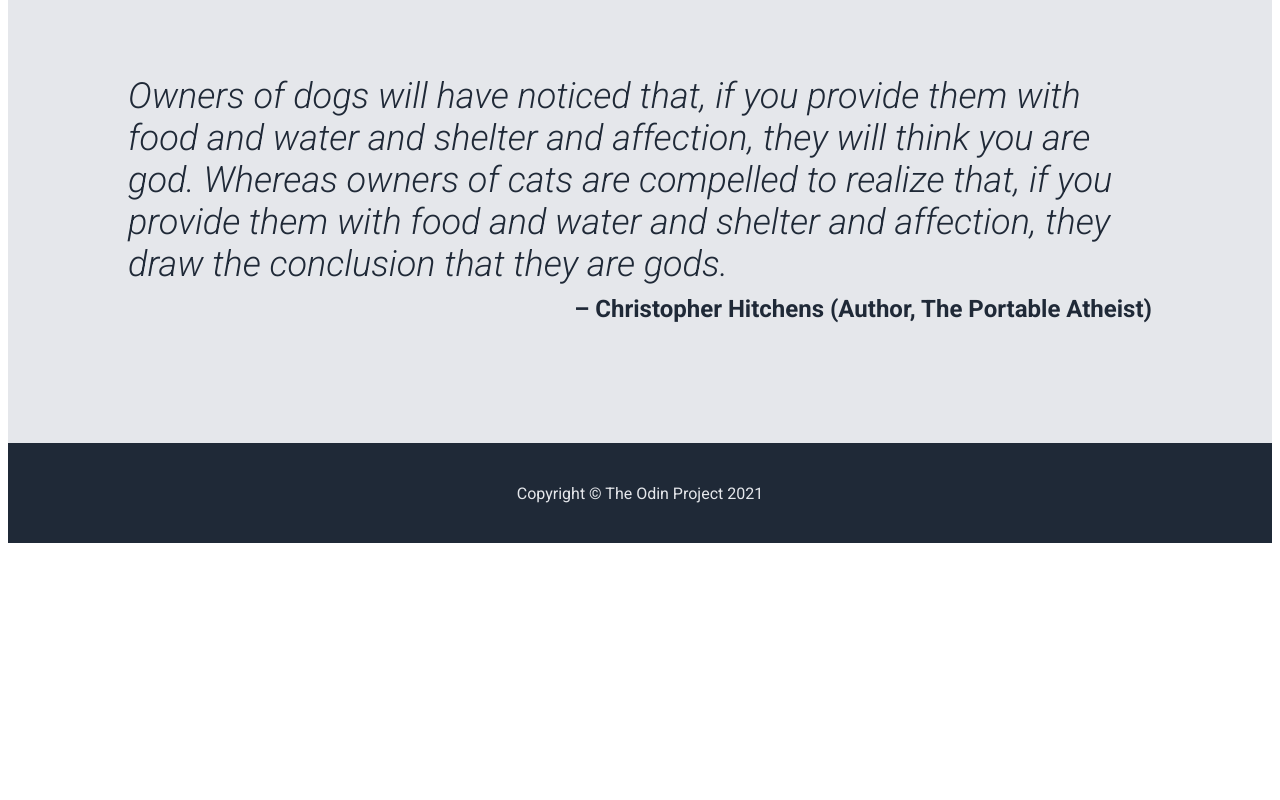
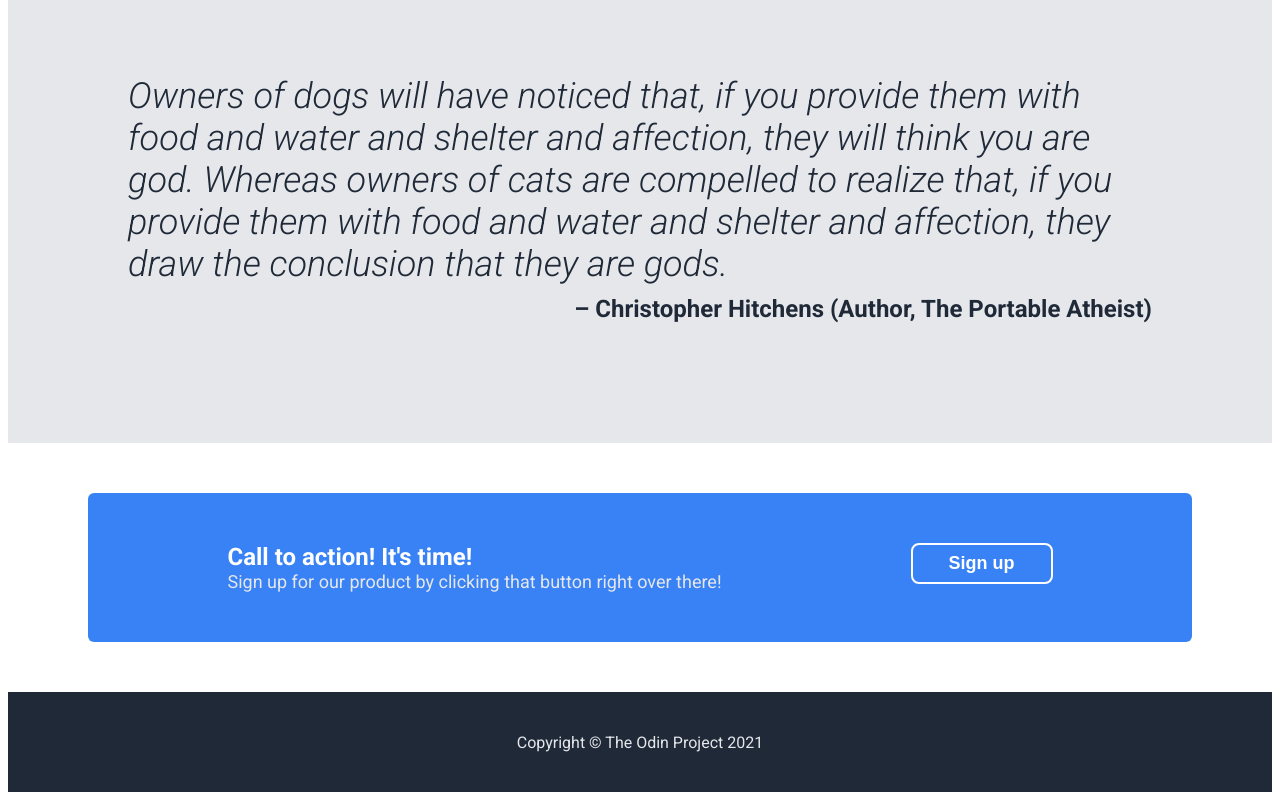
Before and after one commit to PJCWu/Landing-Page, a plain HTML site: page index.html in a window 1280 px wide. Shown: the part 1080-1880 px from the top of the page. Before the commit the page ends 1631 px from the top, so only its background shows below. Drawn offline with Linux system fonts and the light colour scheme.

Commit message:
add the last section html and css

```diff
--- a/index.html
+++ b/index.html
@@ -81,6 +81,18 @@
       <div class="quote-author">– Christopher Hitchens (Author, The Portable Atheist)</div>
     </div>
 
+    <div class="action-container">
+      <div class="left-side-action">
+        <div class="action-title">Call to action! It's time!</div>
+        <div class="action-text">Sign up for our product by clicking that button right over there!</div>
+      </div>
+      <div class="right-side-action">
+        <a class="button-links" href="index.html">
+          <button class="action-button">Sign up</button>
+        </a>
+      </div>
+    </div>
+
     <div class="footer">Copyright &#169; The Odin Project 2021</div>
   </body>
 
--- a/style.css
+++ b/style.css
@@ -124,6 +124,7 @@ a:link, a:visited {
   flex-direction: column;
   background-color: #e5e7eb;
   padding: 120px;
+  margin-bottom: 50px;
 }
 
 .quote {
@@ -142,6 +143,39 @@ a:link, a:visited {
   font-weight: 700;
 }
 
+.action-container {
+  display: flex;
+  justify-content: space-around;
+  background-color: #3882f6;
+  border-radius: 6px;
+  gap: 10px;
+  padding: 50px;
+  margin: 0 80px;
+}
+
+.action-title {
+  font-size: 24px;
+  font-weight: 700;
+  color: white;
+}
+
+.action-text {
+  font-size: 18px;
+  color: #e5e7eb;
+}
+
+.action-button {
+  background-color: #3882f6;
+  color: white;
+  font-size: 18px;
+  font-weight: 700;
+  padding: 8px 36px;
+  border-radius: 8px;
+  border-style: solid;
+  border-color: white;
+  cursor: pointer;
+}
+
 .footer {
   display: flex;
   justify-content: center;
@@ -149,4 +183,5 @@ a:link, a:visited {
   height: 100px;
   background-color: #1f2937;
   color: #e5e7eb;
+  margin-top: 50px;
 }
```
